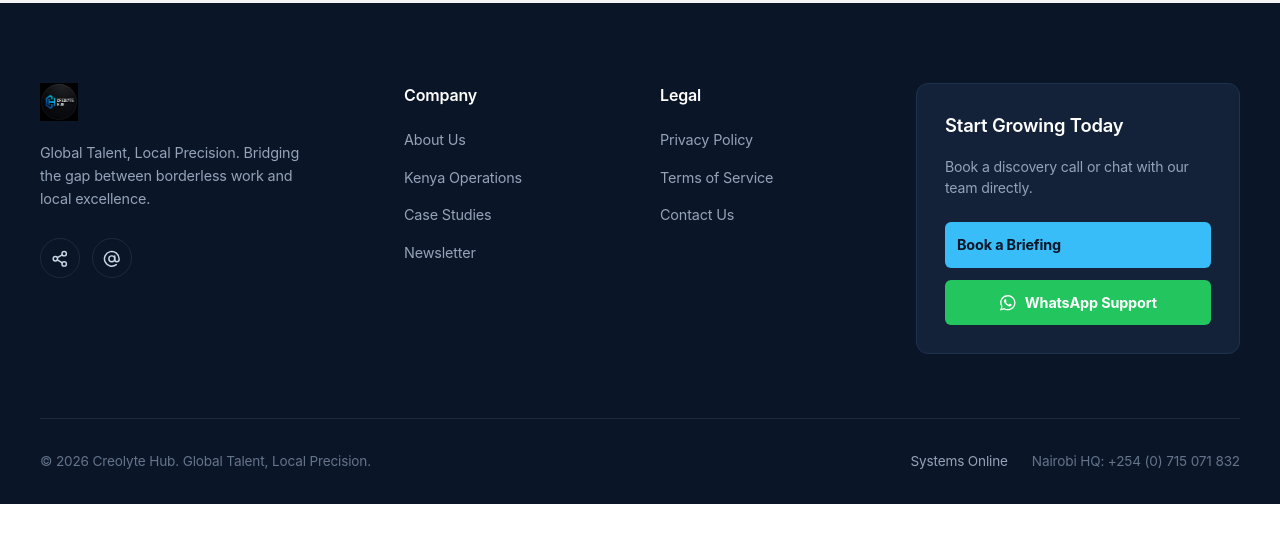
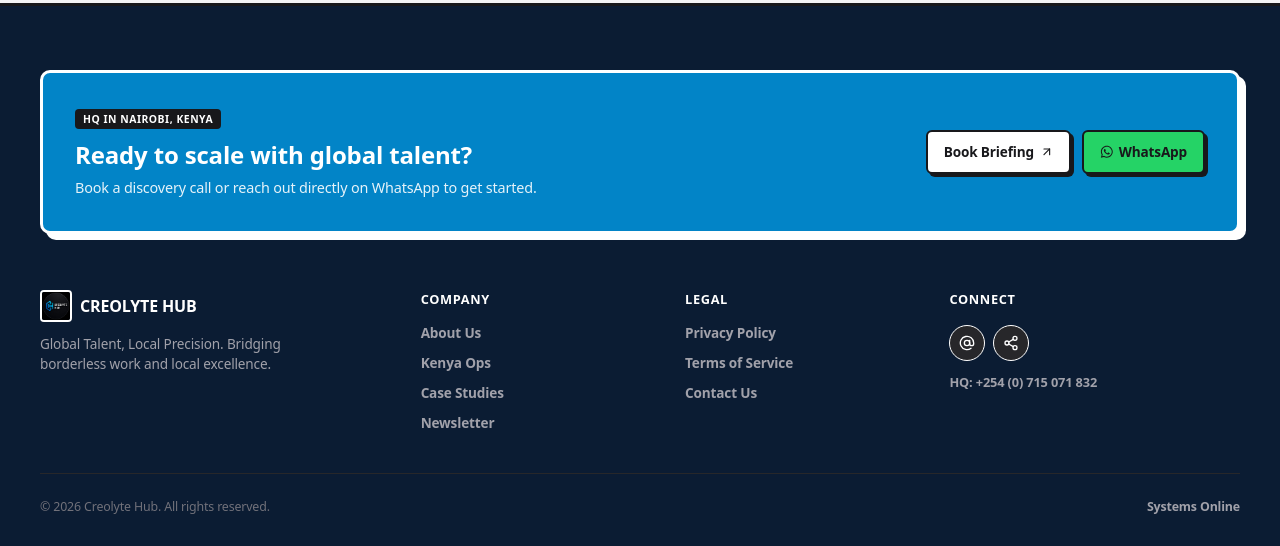
Before and after one commit to wainaina-mwangi/creolytehub, a React (Vite) app: page /about in a window 1280 px wide. Shown: the part 2056-2602 px from the top of the page. Before the commit the page ends 2560 px from the top, so only its background shows below. Built offline with nearby package versions, Linux system fonts and the light colour scheme; a web font is replaced by a local one.

Commit message:
reburshished the footer

```diff
--- a/src/components/Footer/Footer.css
+++ b/src/components/Footer/Footer.css
@@ -1,222 +1,221 @@
 
-.site-footer {
-  background-color: #0b1528;
-  color: #94a3b8;
-  padding: 5rem 1.5rem 2rem 1.5rem;
-  font-family: inherit;
+.footer-dark-hero {
+  background-color: #0b1c33;
+  color: #ffffff;
+  padding: 4rem 1.25rem 2rem;
+  font-family: system-ui, -apple-system, sans-serif;
+  border-top: 3px solid #18181b;
 }
 
-.footer-container {
+.fdh-container {
   max-width: 1200px;
   margin: 0 auto;
 }
 
-.footer-grid {
-  display: grid;
-  grid-template-columns: 1.5fr 1fr 1fr 1.5fr;
-  gap: 2.5rem;
-  padding-bottom: 4rem;
+
+.fdh-hero-box {
+  background: #0284c7;
+  border: 3px solid #ffffff;
+  border-radius: 10px;
+  padding: 2rem;
+  box-shadow: 6px 6px 0px #ffffff;
+  display: flex;
+  flex-direction: column;
+  gap: 1.5rem;
+  margin-bottom: 3.5rem;
 }
 
 
-.brand-col {
-  display: flex;
-  flex-direction: column;
-  gap: 1.25rem;
+.fdh-hero-tag {
+  font-size: 0.65rem;
+  font-weight: 600;
+  background: #18181b;
+  color: #ffffff;
+  padding: 0.2rem 0.5rem;
+  border-radius: 4px;
+  letter-spacing: 0.05em;
 }
 
-.footer-logo img {
-  height: 38px;
-  width: auto;
-  object-fit: contain;
-}
-
-.footer-bio {
-  font-size: 0.9rem;
-  line-height: 1.6;
-  color: #94a3b8;
-  max-width: 280px;
-}
-
-.social-icons {
-  display: flex;
-  gap: 0.75rem;
+.fdh-hero-content h2 {
+  font-size: 1.5rem;
+  font-weight: 600;
   margin-top: 0.5rem;
-}
-
-.icon-circle {
-  width: 40px;
-  height: 40px;
-  border-radius: 50%;
-  border: 1px solid #1e293b;
-  display: flex;
-  align-items: center;
-  justify-content: center;
-  color: #cbd5e1;
-  font-size: 1.1rem;
-  transition: all 0.2s ease;
-  text-decoration: none;
-}
-
-.icon-circle:hover {
-  border-color: #38bdf8;
-  color: #38bdf8;
-  background-color: rgba(56, 189, 248, 0.05);
-}
-
-/* Links Columns */
-.footer-col-title {
-  color: #ffffff;
-  font-size: 1rem;
-  font-weight: 600;
-  margin-bottom: 1.25rem;
-}
-
-.footer-links {
-  list-style: none;
-  padding: 0;
-  margin: 0;
-  display: flex;
-  flex-direction: column;
-  gap: 0.85rem;
-}
-
-.footer-links a {
-  color: #94a3b8;
-  text-decoration: none;
-  font-size: 0.9rem;
-  transition: color 0.2s ease;
-}
-
-.footer-links a:hover {
   color: #ffffff;
 }
 
-/* CTA Card */
-.footer-cta-card {
-  background-color: #132238;
-  border: 1px solid #1e324d;
-  border-radius: 12px;
-  padding: 1.75rem;
-  display: flex;
-  flex-direction: column;
-  gap: 1rem;
+.fdh-hero-content p {
+  font-size: 0.9rem;
+  opacity: 0.9;
+  margin-top: 0.25rem;
 }
 
-.cta-card-title {
-  color: #ffffff;
-  font-size: 1.15rem;
-  font-weight: 600;
+.fdh-hero-btns {
+  display: flex;
+  gap: 0.65rem;
+  flex-wrap: wrap;
 }
 
-.cta-card-desc {
-  font-size: 0.88rem;
-  line-height: 1.5;
-  color: #94a3b8;
+.fdh-btn-white {
+  background: #ffffff;
+  color: #18181b;
+  border: 2px solid #18181b;
+  padding: 0.6rem 1rem;
+  border-radius: 6px;
+  font-weight: 800;
+  font-size: 0.85rem;
+  text-decoration: none;
+  display: inline-flex;
+  align-items: center;
+  gap: 0.35rem;
+  box-shadow: 3px 3px 0px #18181b;
 }
 
-.cta-card-buttons {
-  display: flex;
-  flex-direction: column;
-  gap: 0.75rem;
-  margin-top: 0.5rem;
-}
-
-.btn-blue {
-  background-color: #38bdf8;
-  color: #0b1528;
-  border: none;
-  padding: 0.75rem;
+.fdh-btn-green {
+  background: #25d366;
+  color: #18181b;
+  border: 2px solid #18181b;
+  padding: 0.6rem 1rem;
   border-radius: 6px;
-  font-weight: 700;
-  font-size: 0.9rem;
+  font-weight: 800;
+  font-size: 0.85rem;
   cursor: pointer;
-  transition: background-color 0.2s ease;
-}
-
-.btn-blue:hover {
-  background-color: #0ea5e9;
-}
-
-.btn-whatsapp {
-  background-color: #22c55e;
-  color: #ffffff;
-  border: none;
-  padding: 0.75rem;
-  border-radius: 6px;
-  font-weight: 700;
-  font-size: 0.9rem;
-  cursor: pointer;
-  display: flex;
+  display: inline-flex;
   align-items: center;
-  justify-content: center;
-  gap: 0.5rem;
-  transition: background-color 0.2s ease;
-}
-
-.btn-whatsapp:hover {
-  background-color: #16a34a;
-}
-
-.whatsapp-icon {
-  font-size: 1.1rem;
+  gap: 0.35rem;
+  box-shadow: 3px 3px 0px #18181b;
 }
 
 
-.footer-bottom {
-  border-top: 1px solid #1e293b;
-  padding-top: 2rem;
-  display: flex;
-  justify-content: space-between;
-  align-items: center;
-  font-size: 0.85rem;
-  color: #64748b;
-  flex-wrap: wrap;
-  gap: 1rem;
-}
-
-.footer-status {
-  display: flex;
-  align-items: center;
-  gap: 1.5rem;
-}
-
-.status-indicator {
-  display: flex;
-  align-items: center;
-  gap: 0.5rem;
-  color: #94a3b8;
+.fdh-middle-row {
+  display: grid;
+  grid-template-columns: 1fr;
+  gap: 2rem;
+  padding-bottom: 2.5rem;
+  border-bottom: 1px solid #27272a;
 }
 
 
 
+.fdh-logo {
+  display: flex;
+  align-items: center;
+  gap: 0.5rem;
+  text-decoration: none;
+  margin-bottom: 0.75rem;
+}
 
-@media (max-width: 992px) {
-  .footer-grid {
-    grid-template-columns: 1fr 1fr;
-    gap: 3rem;
+.fdh-logo img {
+  height: 2rem;
+  border-radius: 4px;
+  border: 2px solid #ffffff;
+}
+
+.fdh-logo-text {
+  font-weight: 600;
+  color: #ffffff;
+}
+
+.fdh-bio {
+  font-size: 0.85rem;
+  color: #a1a1aa;
+  line-height: 1.5;
+  max-width: 280px;
+}
+
+.fdh-nav-col {
+  display: flex;
+  flex-direction: column;
+  gap: 0.6rem;
+}
+
+.fdh-nav-title {
+  font-size: 0.8rem;
+  font-weight: 600;
+  text-transform: uppercase;
+  color: #ffffff;
+  letter-spacing: 0.05em;
+  margin-bottom: 0.25rem;
+}
+
+.fdh-nav-col a {
+  color: #a1a1aa;
+  text-decoration: none;
+  font-weight: 600;
+  font-size: 0.85rem;
+  transition: color 0.15s ease;
+}
+
+.fdh-nav-col a:hover {
+  color: #ffffff;
+}
+
+.fdh-connect-col {
+  display: flex;
+  flex-direction: column;
+  gap: 0.75rem;
+}
+
+.fdh-social-row {
+  display: flex;
+  gap: 0.5rem;
+}
+
+.fdh-icon-circle {
+  background: #27272a;
+  border: 1.5px solid #ffffff;
+  color: #ffffff;
+  border-radius: 50%;
+  width: 2.25rem;
+  height: 2.25rem;
+  display: inline-flex;
+  align-items: center;
+  justify-content: center;
+  cursor: pointer;
+  text-decoration: none;
+}
+
+.fdh-phone {
+  font-size: 0.8rem;
+  color: #a1a1aa;
+  font-weight: 600;
+}
+
+/* BOTTOM BAR */
+.fdh-bottom-bar {
+  padding-top: 1.5rem;
+  display: flex;
+  justify-content: space-between;
+  align-items: center;
+  font-size: 0.775rem;
+  color: #71717a;
+}
+
+.fdh-status {
+  display: inline-flex;
+  align-items: center;
+  gap: 0.4rem;
+  color: #a1a1aa;
+  font-weight: 600;
+}
+
+
+@media (min-width: 640px) {
+  .fdh-middle-row {
+    grid-template-columns: repeat(2, 1fr);
   }
 }
 
-@media (max-width: 640px) {
-  .site-footer {
-    padding-top: 3rem;
-  }
-
-  .footer-grid {
-    grid-template-columns: 1fr;
-    gap: 2.5rem;
-  }
-
-  .footer-bottom {
-    flex-direction: column;
-    align-items: flex-start;
-    gap: 1rem;
-  }
-
-  .footer-status {
-    flex-direction: column;
-    align-items: flex-start;
-    gap: 0.5rem;
+@media (min-width: 1024px) {
+  .fdh-middle-row {
+    grid-template-columns: 1.2fr 0.8fr 0.8fr 1fr;
   }
 }
+
+
+@media (min-width: 850px) {
+  .fdh-hero-box {
+    flex-direction: row;
+    align-items: center;
+    justify-content: space-between;
+  }
+}
--- a/src/components/Footer/Footer.jsx
+++ b/src/components/Footer/Footer.jsx
@@ -1,104 +1,100 @@
 import React from "react";
-import { FiShare2, FiAtSign } from "react-icons/fi";
+import { Link } from "react-router-dom";
+import { FiShare2, FiAtSign, FiArrowUpRight } from "react-icons/fi";
 import { FaWhatsapp } from "react-icons/fa";
 import logoImg from "../../assets/logo.jpeg";
 import "./Footer.css";
-import { Link } from "react-router";
 
-export default function Footer() {
-  const handleDirect = () => {
-    const whatsapp = "https://wa.me/254715071832";
-    window.open(whatsapp, "_blank", "noopener,noreferrer");
+export default function FooterDarkHero() {
+  const handleWhatsapp = () => {
+    window.open("https://wa.me/254715071832", "_blank", "noopener,noreferrer");
+  };
+
+  const handleShare = () => {
+    if (navigator.share) {
+      navigator.share({ title: "Creolyte Hub", url: window.location.href });
+    } else {
+      navigator.clipboard.writeText(window.location.href);
+      alert("Link copied to clipboard!");
+    }
   };
 
   return (
-    <footer className="site-footer">
-      <div className="footer-container">
-        <div className="footer-grid">
-          <div className="footer-col brand-col">
-            <div className="footer-logo">
-              <img src={logoImg} alt="Creolyte Logo" />
-            </div>
-            <p className="footer-bio">
-              Global Talent, Local Precision. Bridging the gap between
-              borderless work and local excellence.
+    <footer className="footer-dark-hero">
+      <div className="fdh-container">
+        <div className="fdh-hero-box">
+          <div className="fdh-hero-content">
+            <span className="fdh-hero-tag">HQ IN NAIROBI, KENYA</span>
+            <h2>Ready to scale with global talent?</h2>
+            <p>
+              Book a discovery call or reach out directly on WhatsApp to get
+              started.
             </p>
-            <div className="social-icons">
-              <a href="#share" className="icon-circle" aria-label="Share">
-                <FiShare2 />
-              </a>
+          </div>
+          <div className="fdh-hero-btns">
+            <Link to="/book-briefing" className="fdh-btn-white">
+              <span>Book Briefing</span> <FiArrowUpRight />
+            </Link>
+            <button className="fdh-btn-green" onClick={handleWhatsapp}>
+              <FaWhatsapp /> <span>WhatsApp</span>
+            </button>
+          </div>
+        </div>
+
+        <div className="fdh-middle-row">
+          <div className="fdh-brand-block">
+            <Link to="/" className="fdh-logo">
+              <img src={logoImg} alt="Creolyte Hub" />
+              <span className="fdh-logo-text">CREOLYTE HUB</span>
+            </Link>
+            <p className="fdh-bio">
+              Global Talent, Local Precision. Bridging borderless work and local
+              excellence.
+            </p>
+          </div>
+
+          <div className="fdh-nav-col">
+            <span className="fdh-nav-title">Company</span>
+            <Link to="/about">About Us</Link>
+            <Link to="/kenya-operations">Kenya Ops</Link>
+            <Link to="/case-studies">Case Studies</Link>
+            <Link to="/newsletter">Newsletter</Link>
+          </div>
+
+          <div className="fdh-nav-col">
+            <span className="fdh-nav-title">Legal</span>
+            <Link to="/privacy">Privacy Policy</Link>
+            <Link to="/terms">Terms of Service</Link>
+            <Link to="/contact">Contact Us</Link>
+          </div>
+
+          <div className="fdh-connect-col">
+            <span className="fdh-nav-title">Connect</span>
+            <div className="fdh-social-row">
               <a
-                href="#email"
-                className="icon-circle"
-                aria-label="Contact Email"
+                href="mailto:contact@creolyte.com"
+                className="fdh-icon-circle"
+                aria-label="Email"
               >
                 <FiAtSign />
               </a>
+              <button
+                className="fdh-icon-circle"
+                onClick={handleShare}
+                aria-label="Share"
+              >
+                <FiShare2 />
+              </button>
             </div>
-          </div>
-
-          <div className="footer-col">
-            <h4 className="footer-col-title">Company</h4>
-            <ul className="footer-links">
-              <li>
-                <a href="#about">About Us</a>
-              </li>
-              <li>
-                <a href="#kenya-operations">Kenya Operations</a>
-              </li>
-              <li>
-                <a href="#case-studies">Case Studies</a>
-              </li>
-              <li>
-                <a href="#newsletter">Newsletter</a>
-              </li>
-            </ul>
-          </div>
-
-          <div className="footer-col">
-            <h4 className="footer-col-title">Legal</h4>
-            <ul className="footer-links">
-              <li>
-                <a href="#privacy">Privacy Policy</a>
-              </li>
-              <li>
-                <a href="#terms">Terms of Service</a>
-              </li>
-              <li>
-                <a href="#contact">Contact Us</a>
-              </li>
-            </ul>
-          </div>
-
-          <div className="footer-col cta-card-col">
-            <div className="footer-cta-card">
-              <h3 className="cta-card-title">Start Growing Today</h3>
-              <p className="cta-card-desc">
-                Book a discovery call or chat with our team directly.
-              </p>
-              <div className="cta-card-buttons">
-                <Link to="" className="btn-blue">
-                  Book a Briefing
-                </Link>
-                <button className="btn-whatsapp" onClick={handleDirect}>
-                  <FaWhatsapp className="whatsapp-icon" />
-                  WhatsApp Support
-                </button>
-              </div>
-            </div>
+            <span className="fdh-phone">HQ: +254 (0) 715 071 832</span>
           </div>
         </div>
 
-        <div className="footer-bottom">
-          <p className="copyright">
-            © {new Date().getFullYear()} Creolyte Hub. Global Talent, Local
-            Precision.
-          </p>
-          <div className="footer-status">
-            <span className="status-indicator">Systems Online</span>
-            <span className="footer-location">
-              Nairobi HQ: +254 (0) 715 071 832
-            </span>
+        <div className="fdh-bottom-bar">
+          <p>© {new Date().getFullYear()} Creolyte Hub. All rights reserved.</p>
+          <div className="fdh-status">
+            <span className="fdh-status-dot"></span>
+            <span>Systems Online</span>
           </div>
         </div>
       </div>
```
Also changed, not shown: src/pages/About.css (+10 -12 lines).
